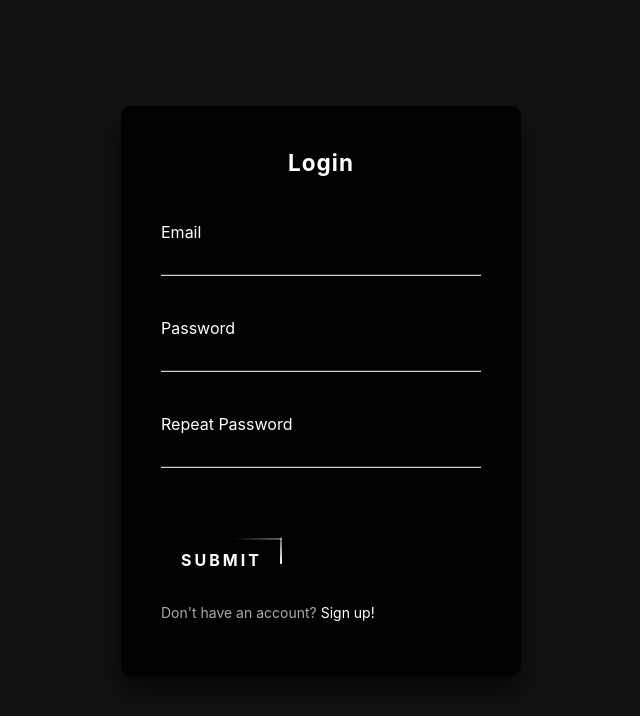
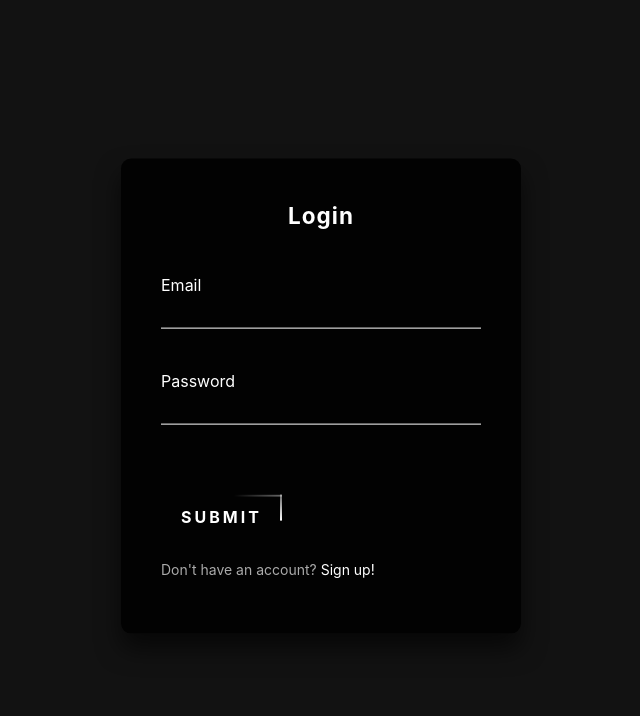
Before and after one commit to localhusks/ShapeShift-Studio, a Flask app: template App/templates/signup.html in a window 1280 px wide. Shown: the top 716 px of the page, without its empty margins (319-959 px from the left). Run offline with Flask 3, Linux system fonts and the light colour scheme; the template is opened without the code that fills it, so the values that code supplies are empty.

Commit message:
removed double password

```diff
--- a/App/templates/signup.html
+++ b/App/templates/signup.html
@@ -204,10 +204,6 @@
                 <input required="" name="" type="password">
                 <label>Password</label>
             </div>
-            <div class="user-box">
-                <input required="" name="" type="password">
-                <label>Repeat Password</label>
-            </div>
             <a href="#">
                 <span></span>
                 <span></span>
--- a/App/views/index.py
+++ b/App/views/index.py
@@ -29,6 +29,7 @@ def index_page():
 
 
 
+
     return render_template('index.html')
 
 @index_views.route('/init', methods=['GET'])
```
